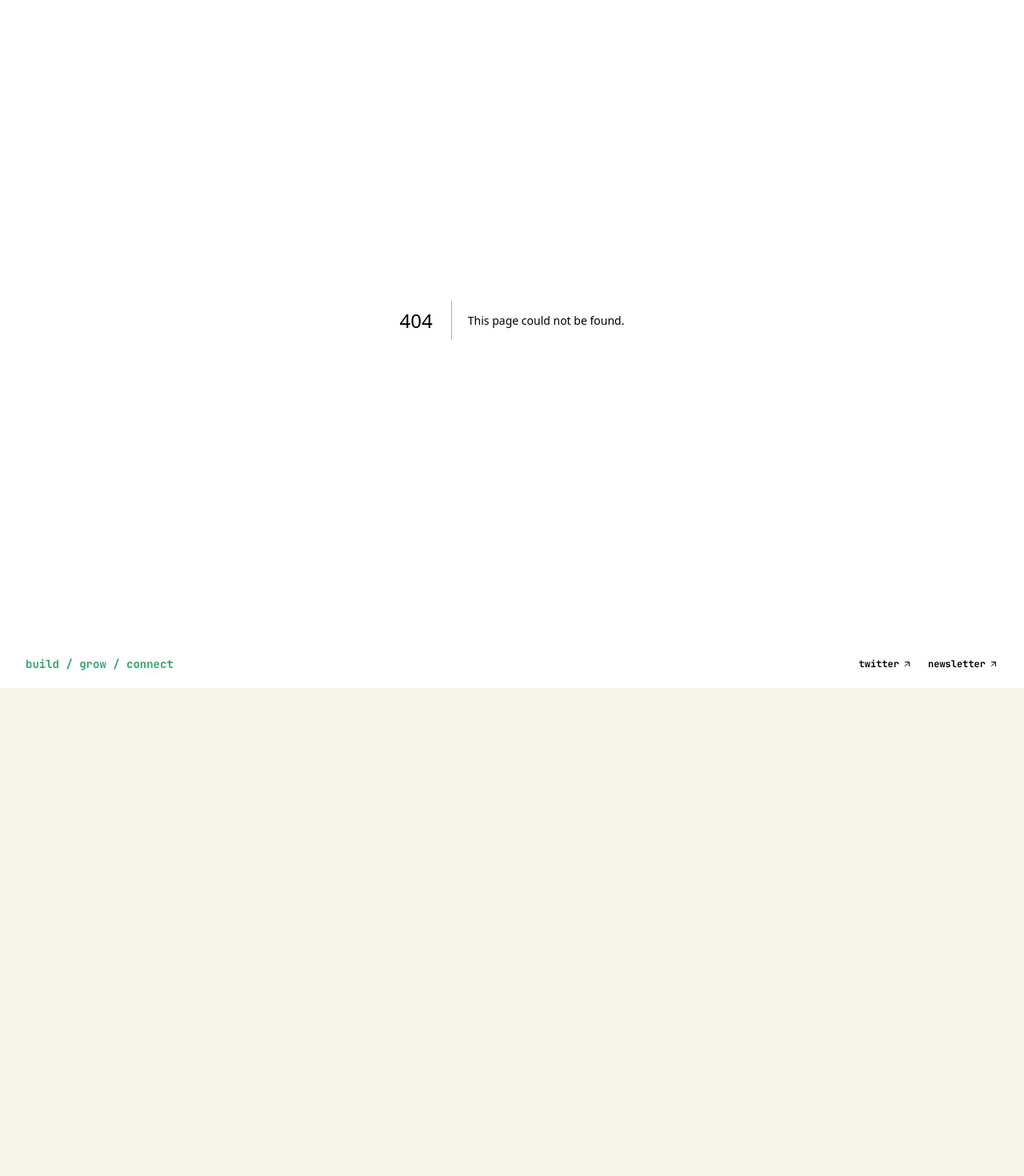
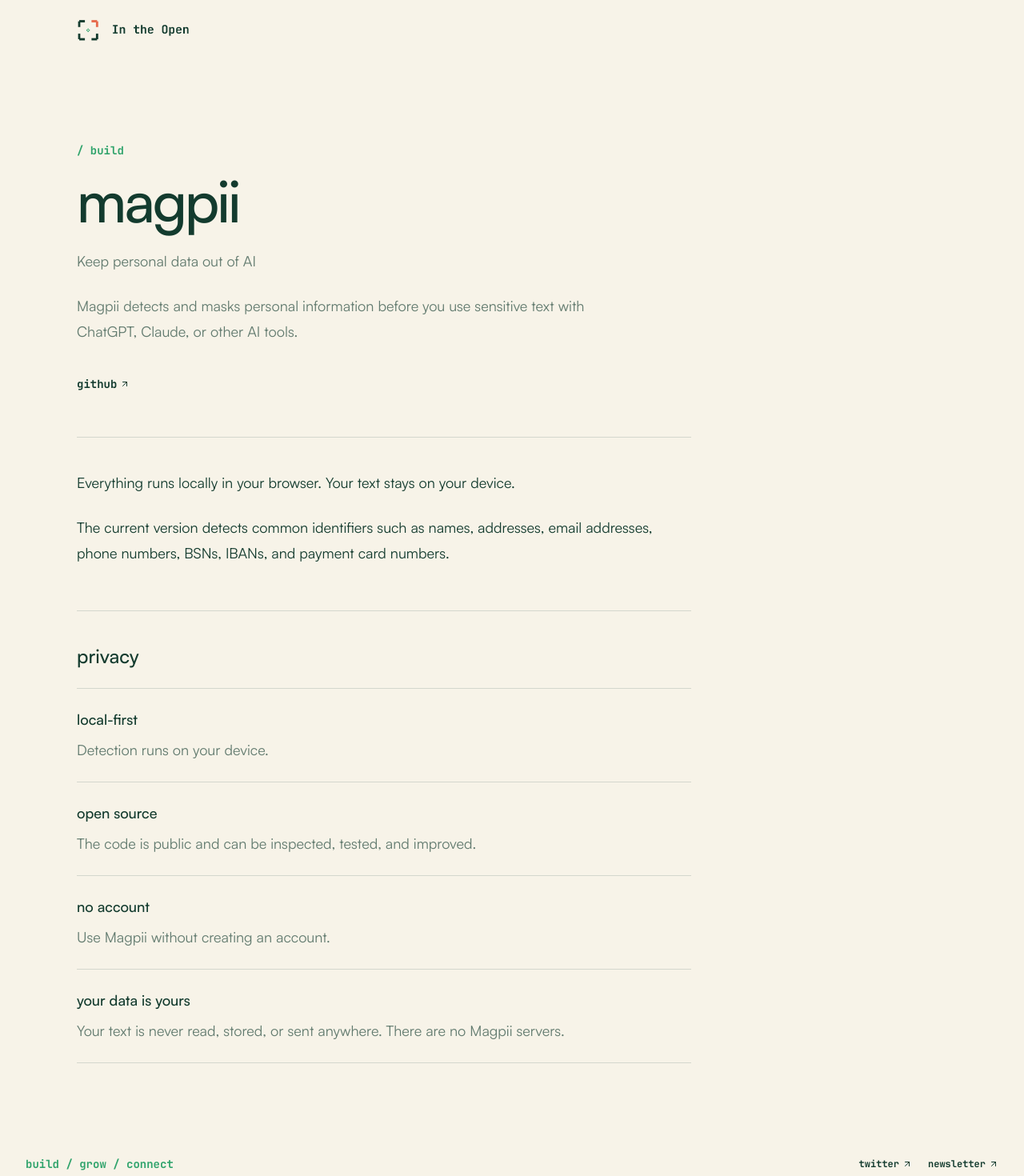
Before and after one commit to wslyvh/intheopen, a Next.js app: page /projects/magpii in a window 1280 px wide. Before the commit this address had no page. Shown: the top 1470 px of the page at 80% size. Before the commit the page ends 860 px from the top, so only its background shows below. Built offline with nearby package versions, Linux system fonts and the light colour scheme.

Commit message:
Add Magpii project page.
Publishes the product and privacy copy at /projects/magpii for the Chrome Web Store listing.

```diff
--- a/src/app/page.tsx
+++ b/src/app/page.tsx
@@ -17,6 +17,13 @@ const work = [
     description: "Local-first personal data analysis for your inbox.",
     href: site.links.paperweight,
     treatment: "before:bg-primary hover:bg-primary/15",
+  },
+  {
+    label: "projects",
+    title: "magpii",
+    description: "Keep personal data out of AI",
+    href: "/projects/magpii",
+    treatment: "before:bg-warning hover:bg-warning/15",
   },
   {
     label: "events",
@@ -107,7 +114,7 @@ export default function HomePage() {
         <h2 className="mb-3 font-mono text-xs font-bold lowercase">
           what we’re working on
         </h2>
-        <div className="border-base-content/15 grid border sm:grid-cols-3">
+        <div className="border-base-content/15 grid border sm:grid-cols-2">
           {work.map((item) => {
             const external = item.href.startsWith("http");
             const content = (
@@ -131,7 +138,7 @@ export default function HomePage() {
                 </div>
               </>
             );
-            const className = `group border-base-content/15 focus-visible:outline-primary relative border-b p-5 pt-6 transition-colors before:absolute before:inset-x-0 before:top-0 before:h-1 last:border-b-0 focus-visible:outline-2 focus-visible:outline-offset-2 sm:border-r sm:border-b-0 sm:last:border-r-0 ${item.treatment}`;
+            const className = `group border-base-content/15 focus-visible:outline-primary relative border-b p-5 pt-6 transition-colors before:absolute before:inset-x-0 before:top-0 before:h-1 last:border-b-0 focus-visible:outline-2 focus-visible:outline-offset-2 sm:odd:border-r sm:[&:nth-last-child(-n+2)]:border-b-0 ${item.treatment}`;
 
             return external ? (
               <a
--- /dev/null
+++ b/src/app/projects/magpii/page.tsx
@@ -0,0 +1,106 @@
+import type { Metadata } from "next";
+import { MagpiiLinks } from "@/components/magpii-links";
+import { PageHeader } from "@/components/page-header";
+import { magpii } from "@/utils/magpii";
+import { site } from "@/utils/site";
+
+const title = magpii.name;
+const description = magpii.description;
+
+export const metadata: Metadata = {
+  title,
+  description,
+  alternates: { canonical: magpii.href },
+  openGraph: {
+    type: "website",
+    title: `${title} | ${site.name}`,
+    description,
+    url: magpii.href,
+    siteName: site.name,
+    images: [{ url: "/opengraph-image", width: 1200, height: 630 }],
+  },
+  twitter: {
+    card: "summary_large_image",
+    site: "@intheopencc",
+    creator: "@intheopencc",
+    title: `${title} | ${site.name}`,
+    description,
+    images: ["/opengraph-image"],
+  },
+};
+
+const privacy = [
+  {
+    title: "Local-first",
+    body: "Detection runs on your device.",
+  },
+  {
+    title: "Open source",
+    body: "The code is public and can be inspected, tested, and improved.",
+  },
+  {
+    title: "No account",
+    body: "Use Magpii without creating an account.",
+  },
+  {
+    title: "Your data is yours",
+    body: "Your text is never read, stored, or sent anywhere. There are no Magpii servers.",
+  },
+] as const;
+
+export default function MagpiiPage() {
+  return (
+    <>
+      <PageHeader />
+      <section className="mx-auto w-full max-w-6xl flex-1 px-5 py-16 sm:px-8 sm:py-24">
+        <div className="max-w-3xl">
+          <p className="text-primary font-mono text-sm font-bold lowercase">
+            / build
+          </p>
+          <h1 className="mt-4 text-5xl leading-none font-medium tracking-[-0.04em] lowercase sm:text-7xl">
+            magpii
+          </h1>
+          <p className="text-base-content/65 mt-6 max-w-2xl text-lg leading-8">
+            {magpii.slogan}
+          </p>
+          <p className="text-base-content/65 mt-6 max-w-2xl text-lg leading-8">
+            {magpii.description}
+          </p>
+          <MagpiiLinks />
+        </div>
+
+        <div className="border-base-content/15 mt-14 max-w-3xl space-y-6 border-t pt-10 text-lg leading-8">
+          <p>
+            Everything runs locally in your browser. Your text stays on your
+            device.
+          </p>
+          <p>
+            The current version detects common identifiers such as names,
+            addresses, email addresses, phone numbers, BSNs, IBANs, and payment
+            card numbers.
+          </p>
+        </div>
+
+        <div
+          id="privacy"
+          className="border-base-content/15 mt-14 max-w-3xl border-t pt-10"
+        >
+          <h2 className="text-xl font-medium lowercase sm:text-2xl">privacy</h2>
+          <div className="mt-6">
+            {privacy.map((point) => (
+              <div
+                key={point.title}
+                className="border-base-content/15 border-b py-6 first:border-t"
+              >
+                <h3 className="text-lg font-medium lowercase">{point.title}</h3>
+                <p className="text-base-content/65 mt-2 text-lg leading-8">
+                  {point.body}
+                </p>
+              </div>
+            ))}
+          </div>
+        </div>
+      </section>
+    </>
+  );
+}
--- a/src/app/sitemap.ts
+++ b/src/app/sitemap.ts
@@ -1,7 +1,7 @@
 import type { MetadataRoute } from "next";
 import { site } from "@/utils/site";
 
-const lastModified = "2026-09-17";
+const lastModified = "2026-09-23";
 
 export default function sitemap(): MetadataRoute.Sitemap {
   return [
@@ -17,5 +17,11 @@ export default function sitemap(): MetadataRoute.Sitemap {
       changeFrequency: "weekly",
       priority: 0.8,
     },
+    {
+      url: `${site.url}/projects/magpii`,
+      lastModified,
+      changeFrequency: "monthly",
+      priority: 0.7,
+    },
   ];
 }
--- /dev/null
+++ b/src/components/magpii-links.tsx
@@ -0,0 +1,35 @@
+import { ArrowUpRight } from "lucide-react";
+import { magpii } from "@/utils/magpii";
+
+export function MagpiiLinks() {
+  const links = [
+    magpii.chromeWebStore
+      ? {
+          href: magpii.chromeWebStore,
+          label: "Chrome Web Store",
+          external: true,
+        }
+      : null,
+    { href: magpii.github, label: "GitHub", external: true },
+  ].filter((link) => link !== null);
+
+  return (
+    <nav
+      className="mt-10 flex flex-wrap gap-x-6 gap-y-3"
+      aria-label="Magpii links"
+    >
+      {links.map((link) => (
+        <a
+          key={link.href}
+          href={link.href}
+          target="_blank"
+          rel="noopener noreferrer"
+          className="hover:text-primary focus-visible:outline-primary inline-flex items-center gap-1 font-mono text-sm font-bold lowercase transition-colors focus-visible:outline-2 focus-visible:outline-offset-4"
+        >
+          {link.label}
+          <ArrowUpRight className="size-3" aria-hidden="true" />
+        </a>
+      ))}
+    </nav>
+  );
+}
--- /dev/null
+++ b/src/utils/magpii.ts
@@ -0,0 +1,10 @@
+export const magpii = {
+  name: "Magpii",
+  slogan: "Keep personal data out of AI",
+  description:
+    "Magpii detects and masks personal information before you use sensitive text with ChatGPT, Claude, or other AI tools.",
+  github: "https://github.com/wslyvh/magpii-extension",
+  // Paste the Chrome Web Store listing URL once the item is live.
+  chromeWebStore: "",
+  href: "/projects/magpii",
+} as const;
--- a/src/utils/site.ts
+++ b/src/utils/site.ts
@@ -30,6 +30,7 @@ export const site = {
     newsletter: "https://newsletter.intheopen.cc/",
     feed: "https://newsletter.intheopen.cc/feed",
     paperweight: "https://www.paperweight.email/",
+    magpii: "https://www.intheopen.cc/projects/magpii",
   },
   partners: [
     {
```
